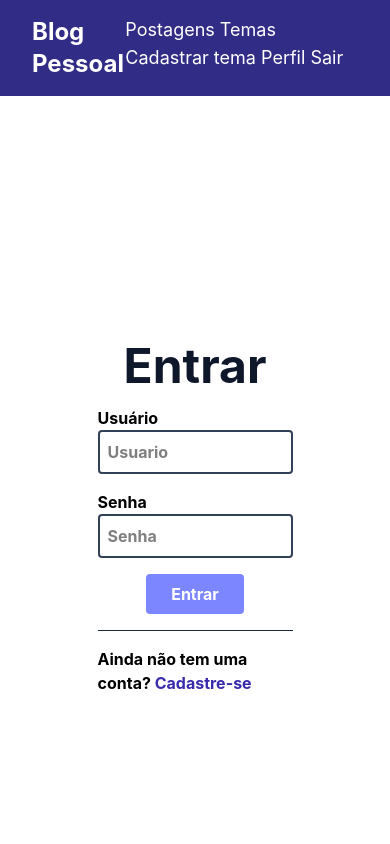
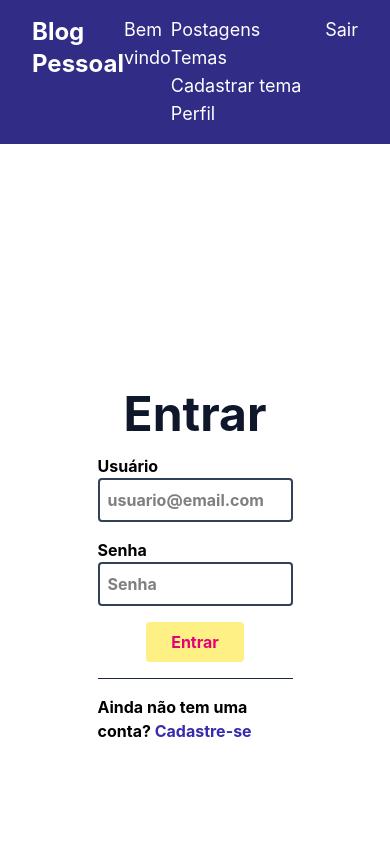
Before and after one commit to KaioMorais41/blogpessoal-react, a React (Vite) app: page /login in a window 390 px wide. Shown: the top 844 px of the page. Built offline with nearby package versions, Linux system fonts and the light colour scheme.

Commit message:
feat(auth): implementa contexto de autenticação com login e logout

```diff
--- a/src/App.tsx
+++ b/src/App.tsx
@@ -4,6 +4,7 @@
 import Home from "./pages/home/Home"
 import Login from "./pages/login/Login";
 import Cadastro from "./pages/cadastro/Cadastro";
+import { AuthProvider } from "./contexts/AuthContext";
 
 
 
@@ -11,6 +12,7 @@
 
   return (
     <>
+    <AuthProvider>
         <BrowserRouter>
         <Navbar/>
           <div className="min-h-[80vh]">
@@ -23,6 +25,7 @@
           </div>
         <Footer/>
         </BrowserRouter>
+      </AuthProvider>
     </>
   );
 }
--- a/src/components/navbar/Navbar.tsx
+++ b/src/components/navbar/Navbar.tsx
@@ -1,20 +1,35 @@
-import { Link } from "react-router-dom"
+import { useContext } from "react";
+import { Link, useNavigate } from "react-router-dom"
+import { AuthContext } from "../../contexts/AuthContext";
 
 function Navbar() {
+
+    const navigate = useNavigate();
+
+    const { usuario, handleLogout } = useContext(AuthContext)
+
+    function logout() {
+
+        handleLogout()
+        alert('O Usuário foi desconectado com sucesso!')
+        navigate('/')
+    }
+
     return (
         <>
-
-            <div className="w-full flex justify-center py-4 bg-indigo-900 text-white">
+            <div className='w-full flex justify-center py-4
+                           bg-indigo-900 text-white'>
 
                 <div className="container flex justify-between text-lg mx-8">
                     <Link to='/home' className="text-2xl font-bold">Blog Pessoal</Link>
+                    <p> Bem vindo {usuario.nome}</p>
 
-                    <div className="flex gap-4">
+                    <div className='flex gap-4'>
                         Postagens
                         Temas
                         Cadastrar tema
                         Perfil
-                        Sair
+                        <Link to='' onClick={logout} className='hover:underline'>Sair</Link>
                     </div>
                 </div>
             </div>
--- /dev/null
+++ b/src/contexts/AuthContext.tsx
@@ -0,0 +1,65 @@
+import type { ReactNode } from "react"
+import type UsuarioLogin from "../models/UsuarioLogin"
+import React, { useState } from "react"
+import { login } from "../services/Service"
+
+interface AuthContextProps {
+    usuario: UsuarioLogin
+    handleLogout(): void
+    handleLogin(usuario: UsuarioLogin): Promise<void>
+    isLoading: boolean
+}
+
+interface AuthProviderProps {
+    children: ReactNode
+}
+
+export const AuthContext = React.createContext<AuthContextProps>(
+    {} as AuthContextProps
+)
+
+export function AuthProvider({ children }: AuthProviderProps) {
+
+    const [usuario, setUsuario] = useState<UsuarioLogin>({
+        id: 0,
+        nome: "",
+        usuario: "",
+        senha: "",
+        foto: "",
+        token: ""
+    })
+
+    const [isLoading, setIsLoading] = useState(false)
+
+    async function handleLogin(usuarioLogin: UsuarioLogin) {
+        setIsLoading(true)
+
+        try {
+            await login(`/usuarios/logar`, usuarioLogin, setUsuario)
+            alert("O Usuário foi autenticado com sucesso!")
+        } catch (error) {
+            alert("Os Dados do usuário estão inconsistentes!")
+        }
+
+        setIsLoading(false)
+    }
+
+    function handleLogout() {
+        setUsuario({
+            id: 0,
+            nome: "",
+            usuario: "",
+            senha: "",
+            foto: "",
+            token: ""
+        })
+    }
+
+    return (
+        <AuthContext.Provider
+ value={{ usuario, handleLogout, handleLogin, isLoading }}
+        >
+            {children}
+        </AuthContext.Provider>
+    )
+}
--- a/src/pages/login/login.tsx
+++ b/src/pages/login/login.tsx
@@ -1,64 +1,93 @@
-import { Link } from "react-router-dom";
+import type UsuarioLogin from "../../models/UsuarioLogin";
+import { useContext, useEffect, useState, type ChangeEvent, type FormEvent } from "react";
+import { AuthContext } from "../../contexts/AuthContext";
+import { ClipLoader } from "react-spinners";
+import { Link, useNavigate } from "react-router-dom";
 
 function Login() {
 
+    const navigate = useNavigate();
+
+    const { usuario, handleLogin, isLoading } = useContext(AuthContext)
+
+    const [usuarioLogin, setUsuarioLogin] = useState<UsuarioLogin>(
+        {} as UsuarioLogin
+    )
+
+    useEffect(() => {
+        if (usuario.token !== "") {
+            navigate('/home')
+        }
+    }, [usuario])
+
+    function atualizarEstado(e: ChangeEvent<HTMLInputElement>) {
+        setUsuarioLogin({
+            ...usuarioLogin,
+            [e.target.name]: e.target.value
+        })
+    }
+
+    function login(e: FormEvent<HTMLFormElement>) {
+        e.preventDefault()
+        handleLogin(usuarioLogin)
+    }
+
     return (
         <>
-            <div className="grid grid-cols-1 lg:grid-cols-2 h-screen place-items-center font-bold ">
+            <div className="grid grid-cols-1 lg:grid-cols-2 h-screen place-items-center font-bold" >
+                <form className="flex justify-center items-center flex-col w-1/2 gap-4"
+                    onSubmit={login}>
 
-                <form className="flex justify-center items-center flex-col w-1/2 gap-4">
-
-                    <h2 className="text-slate-900 text-5xl">Entrar</h2>
-
+                    <h2 className="text-slate-900 text-5xl ">Entrar</h2>
                     <div className="flex flex-col w-full">
                         <label htmlFor="usuario">Usuário</label>
-
                         <input
                             type="text"
                             id="usuario"
                             name="usuario"
-                            placeholder="Usuario"
+                            placeholder="usuario@email.com"
                             className="border-2 border-slate-700 rounded p-2"
+                            value={usuarioLogin.usuario}
+                            onChange={(e: ChangeEvent<HTMLInputElement>) => atualizarEstado(e)}
                         />
                     </div>
-
                    <div className="flex flex-col w-full">
                     <label htmlFor="senha">Senha</label>
-
                     <input
                         type="password"
                         id="senha"
                         name="senha"
                         placeholder="Senha"
                         className="border-2 border-slate-700 rounded p-2"
+                        value={usuarioLogin.senha}
+                        onChange={(e: ChangeEvent<HTMLInputElement>) => atualizarEstado(e)}
                     />
                     </div>
-
                     <button
-                        type='submit'
-                        className="rounded bg-indigo-400 flex justify-center
-                        hover:bg-indigo-900 text-white w-1/2 py-2"
-                    >
+                        type="submit"
+                        className="rounded bg-yellow-200 flex justify-center
+                        hover:bg-pink-400 text-pink-600 w-1/2 py-2">
+                            {isLoading ?
+                            <ClipLoader
+                        color="ffffff"
+                    size={24}
+                /> :
                             <span>Entrar</span>
+}
                         </button>
 
                         <hr className="border-slate-800 w-full" />
 
                         <p>
                             Ainda não tem uma conta?{' '}
-
                             <Link to="/cadastro" className="text-indigo-800 hover:underline">
                             Cadastre-se
                             </Link>
                         </p>
-
                 </form>
-
-                <div className="bg-[url('https://i.imgur.com/ZZFAmzo.jpg')] lg:block hidden bg-no-repeat
+                <div className="bg-[url('https://i.pinimg.com/564x/26/96/ab/2696ab30226944565efa60ec6724c937.jpg')] lg:block hidden bg-no-repeat
                        w-full min-h-screen bg-cover bg-center"
-                >
-                </div>
-
+                       ></div>
             </div>
         </>
     );
```
Lines whose indentation alone changed are shown as unchanged.
